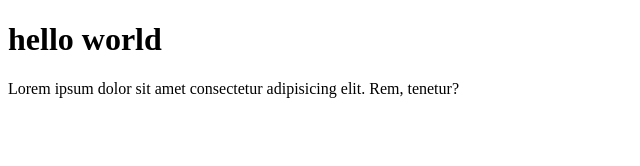
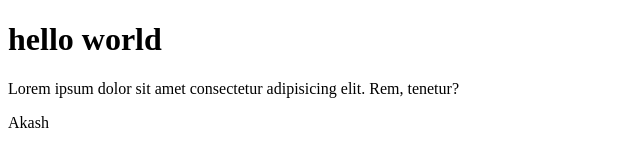
Before and after one commit to MIAKASH19/project1, a plain HTML site: page index.html in a window 1280 px wide. Shown: the full height of the page, 0-640 px from the left. Drawn offline with Linux system fonts and the light colour scheme.

Commit message:
Update index.html

```diff
--- a/index.html
+++ b/index.html
@@ -9,5 +9,6 @@
 <body>
     <h1>hello world</h1>
     <p>Lorem ipsum dolor sit amet consectetur adipisicing elit. Rem, tenetur?</p>
+    <p> Akash </P>
 </body>
 </html>
```
